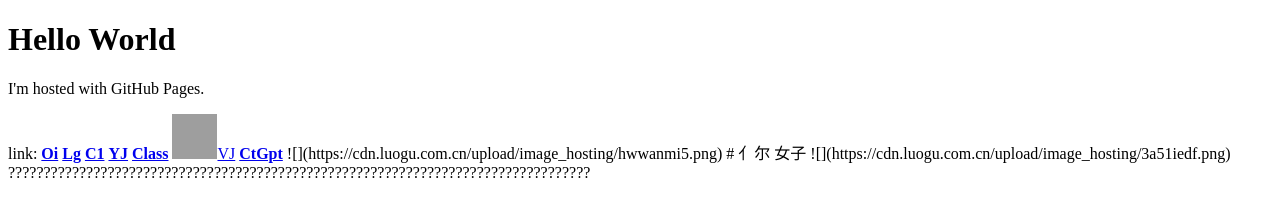
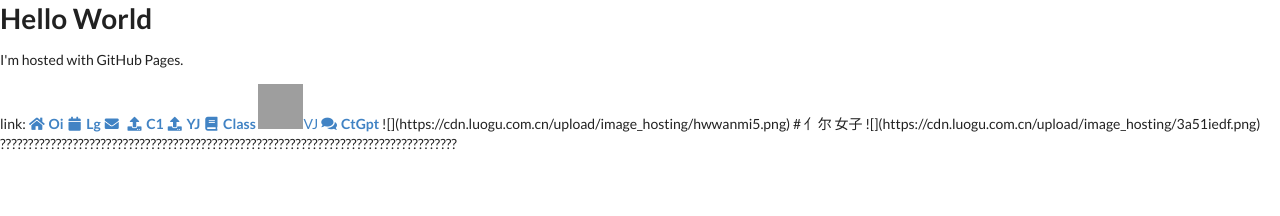
Before and after one commit to zengmaoyuan/zengmaoyuan.github.io, a plain HTML site: page index.html in a window 1280 px wide. Drawn offline with nearby package versions, Linux system fonts and the light colour scheme; grey boxes are pictures that could not be loaded.

Commit message:
Update index.html

```diff
--- a/index.html
+++ b/index.html
@@ -1,5 +1,8 @@
 <!DOCTYPE html>
 <html>
+<head>
+       <link rel="stylesheet" href="https://cdn.jsdelivr.net/npm/semantic-ui@2.4.1/dist/semantic.min.css">
+</head>
 <body>
 <h1>Hello World</h1>
 <p>I'm hosted with GitHub Pages.</p>link: <a style="font-weight:bold;" class="item" href="https://oi.wiki"><i class="home icon"></i>Oi</a>
```
